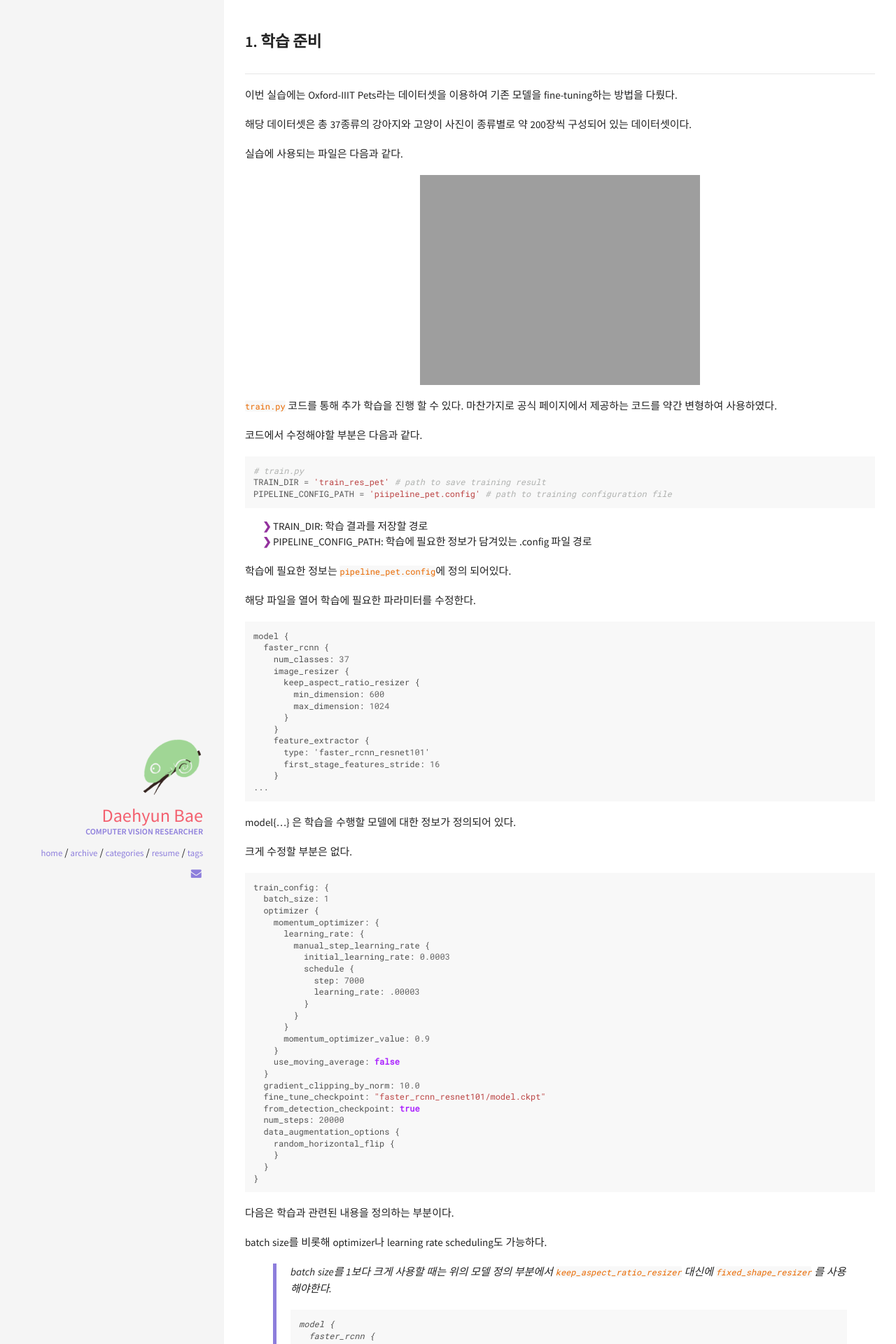
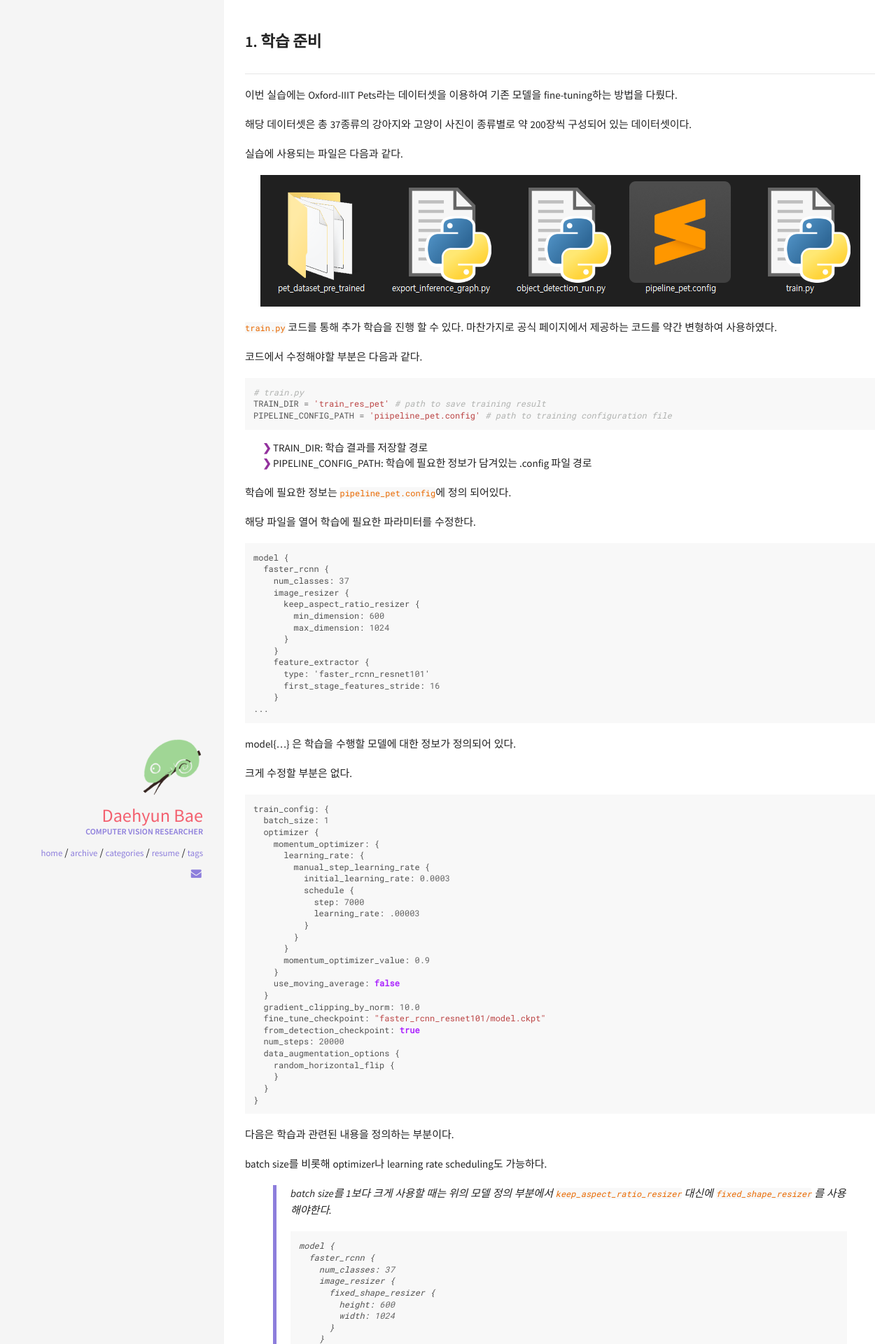
Before and after one commit to Daehyun-Bae/Daehyun-Bae.github.io, a Jekyll site: the page built from _posts/2019-05-15-Tensorflow-Object-Detection-API-사용법-(2).md, in a window 1280 px wide. Shown: the part 1308-3228 px from the top of the page at 70% size. Built offline with Jekyll 4.4.1, drawn with Linux system fonts in a browser that asks for light colours; some of the changed text lies outside the part shown.

Commit message:
Update 2019-05-15-Tensorflow-Object-Detection-API-사용법-(2).md

```diff
--- a/_posts/2019-05-15-Tensorflow-Object-Detection-API-사용법-(2).md
+++ b/_posts/2019-05-15-Tensorflow-Object-Detection-API-사용법-(2).md
@@ -54,7 +54,7 @@ MSCOCO 데이터셋이 워낙 많은 클래스를 갖고 있기 때문에 웬만
 
 실습에 사용되는 파일은 다음과 같다.
 
-![intro-image](https://daehyun-bae.github.io\img\post\210311-tf-obj-det-api-2\train-file.jpg)
+![intro-image](https://daehyun-bae.github.io\img\post\210311-tf-obj-det-api-2\train-file.png)
 
 `train.py` 코드를 통해 추가 학습을 진행 할 수 있다. 마찬가지로 공식 페이지에서 제공하는 코드를 약간 변형하여 사용하였다.
 
```
